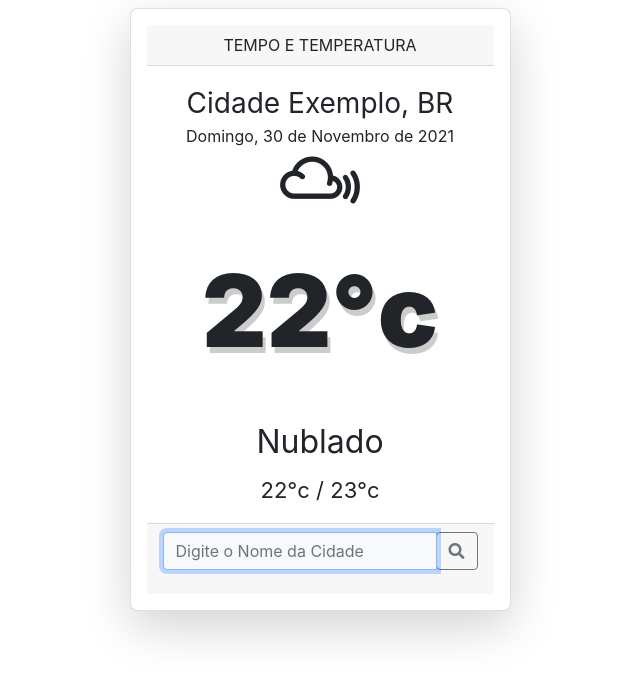
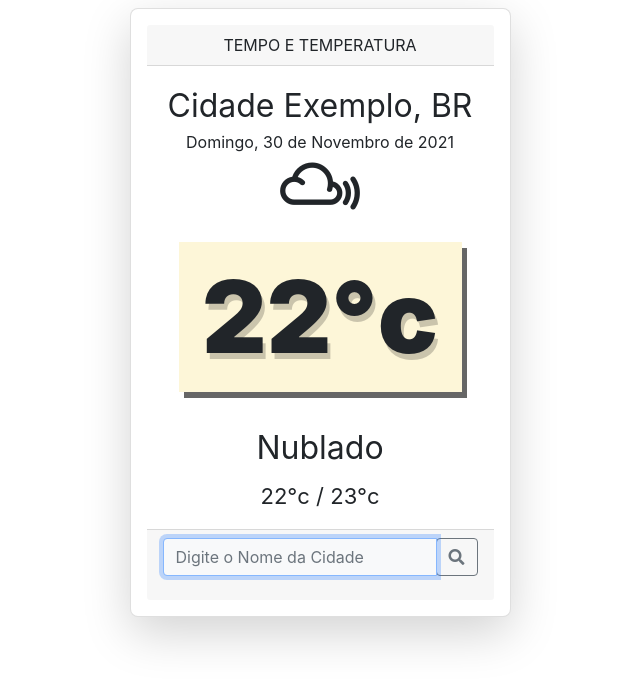
Before and after one commit to AndreyMouraGouvea/API-WeatherApp, a website: page www/index.html in a window 1280 px wide. Shown: the whole page, without its empty margins (320-960 px from the left). Drawn offline with nearby package versions, Linux system fonts and the light colour scheme.

Commit message:
font and styling

```diff
--- a/www/css/style.css
+++ b/www/css/style.css
@@ -1,21 +1,33 @@
+@import url('https://fonts.googleapis.com/css2?family=Arvo&display=swap');
+
+body{
+    font-family: 'Arvo', serif;
+}
+
 .city{
-  font-size: 28px;
+    font-size: 32px;
 }
-.date{
+
+.date {
     font-size: 16px;
 }
+
 .container-temp{
     display: flex;
     justify-content: center;
-  box-shadow: 5xp 6px rgba(0, 0, 0, 0.6);
+    background-color: rgba(244, 208, 63, 0.2);
+    box-shadow: 5px 6px rgba(0, 0, 0, 0.6);
+    cursor: pointer;
+
     font-size: 100px;
     font-weight: 900;
     text-shadow: 3px 6px rgba(0, 0, 0, 0.2);
-  cursor: pointer;
 }
+
 .weather{
     font-size: 32px;
 }
-.low-high{
+
+.low-high {
     font-size: 22px;
 }
```
Lines whose indentation alone changed are shown as unchanged.
